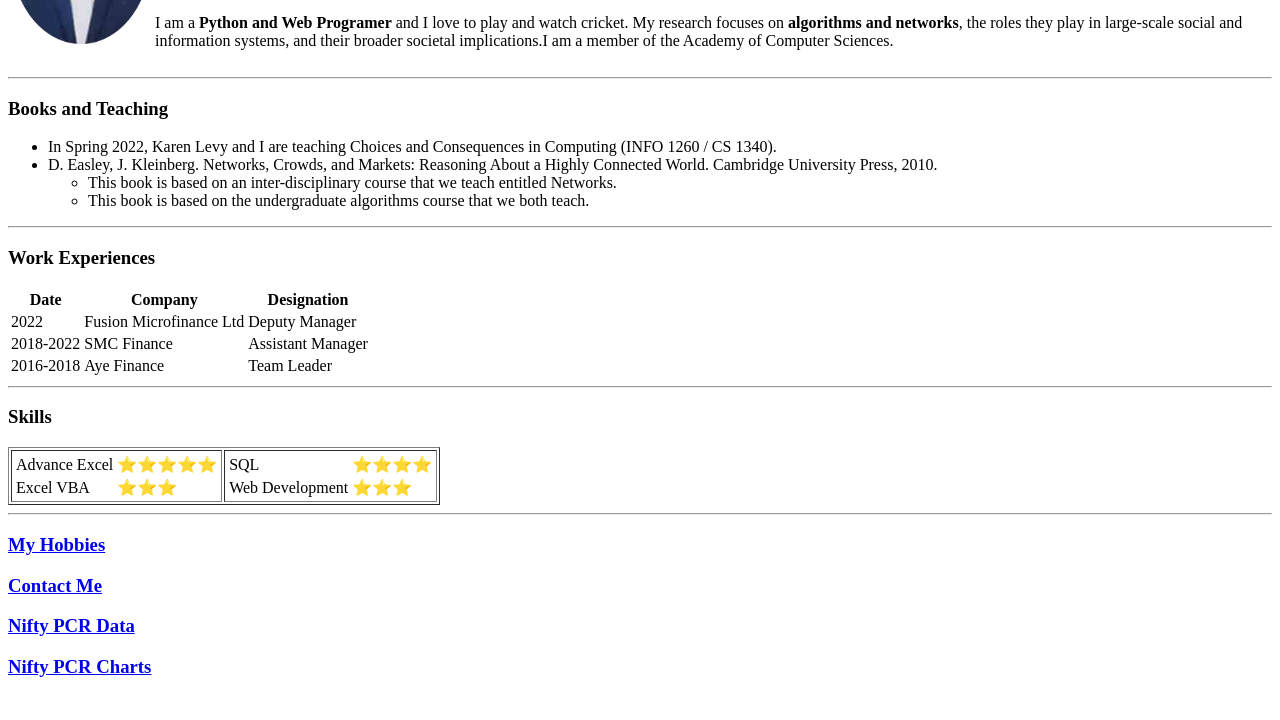
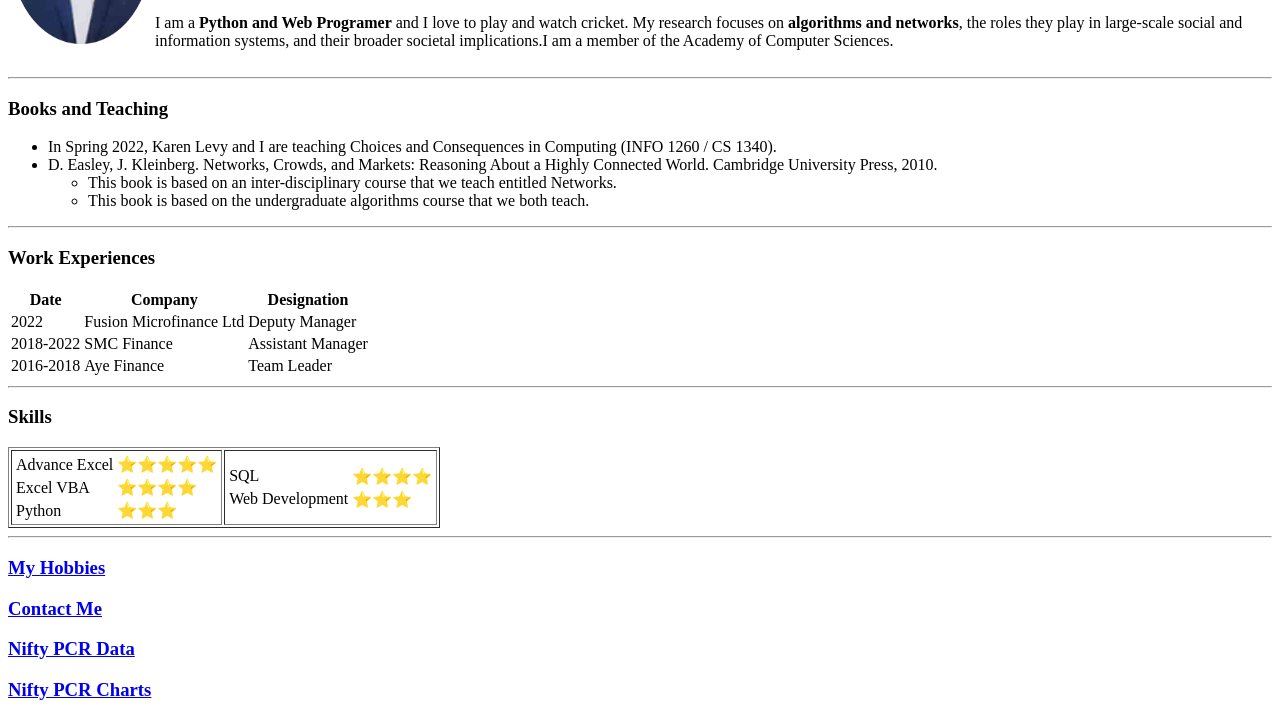
Before and after one commit to HarryChakravarti/CV, a plain HTML site: page index.html in a window 1280 px wide. Shown: the part 165-885 px from the top of the page. Before the commit the page ends 862 px from the top, so only its background shows below. Drawn offline with Linux system fonts and the light colour scheme.

Commit message:
Update index.html

```diff
--- a/index.html
+++ b/index.html
@@ -74,6 +74,10 @@
           </tr>
           <tr>
             <td>Excel VBA</td>
+            <td>⭐⭐⭐⭐</td>
+          </tr>
+          <tr>
+            <td>Python</td>
             <td>⭐⭐⭐</td>
           </tr>
           </table>
@@ -90,6 +94,7 @@
             <td>Web Development</td>
             <td>⭐⭐⭐</td>
           </tr>
+
           </table>
         </td>
     </tr>
```
